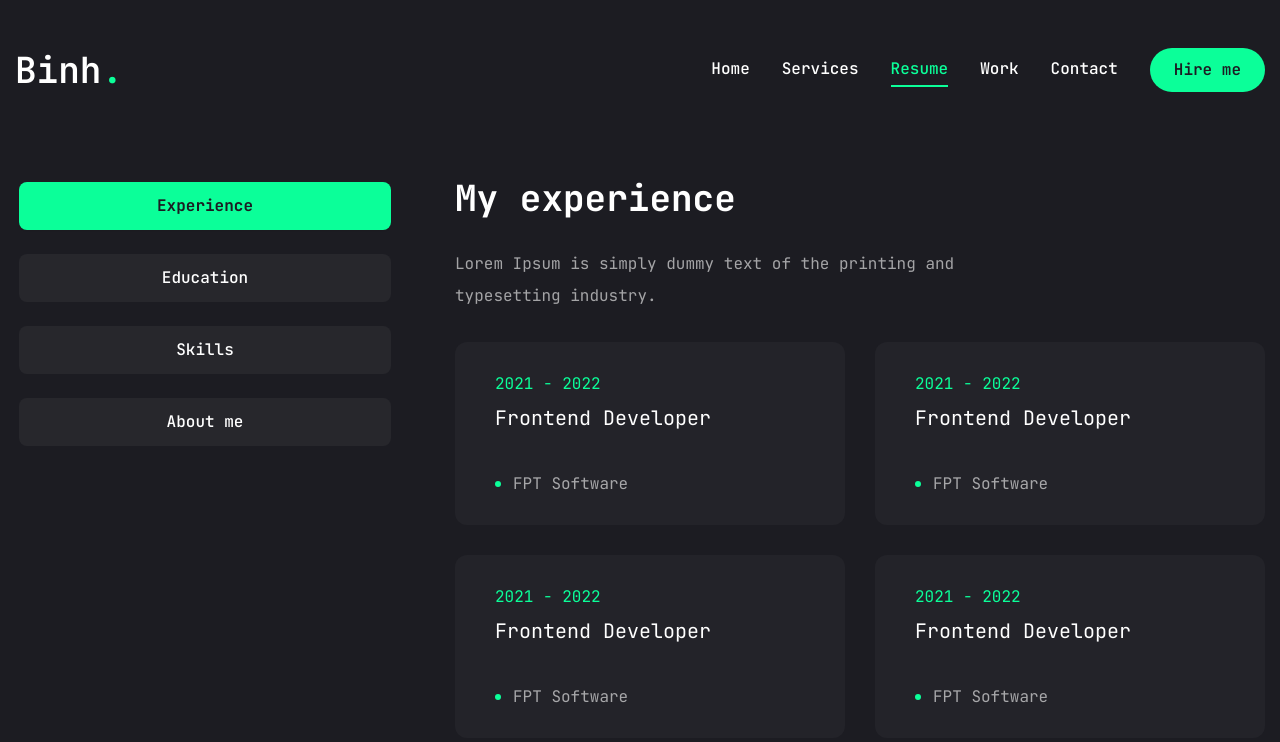
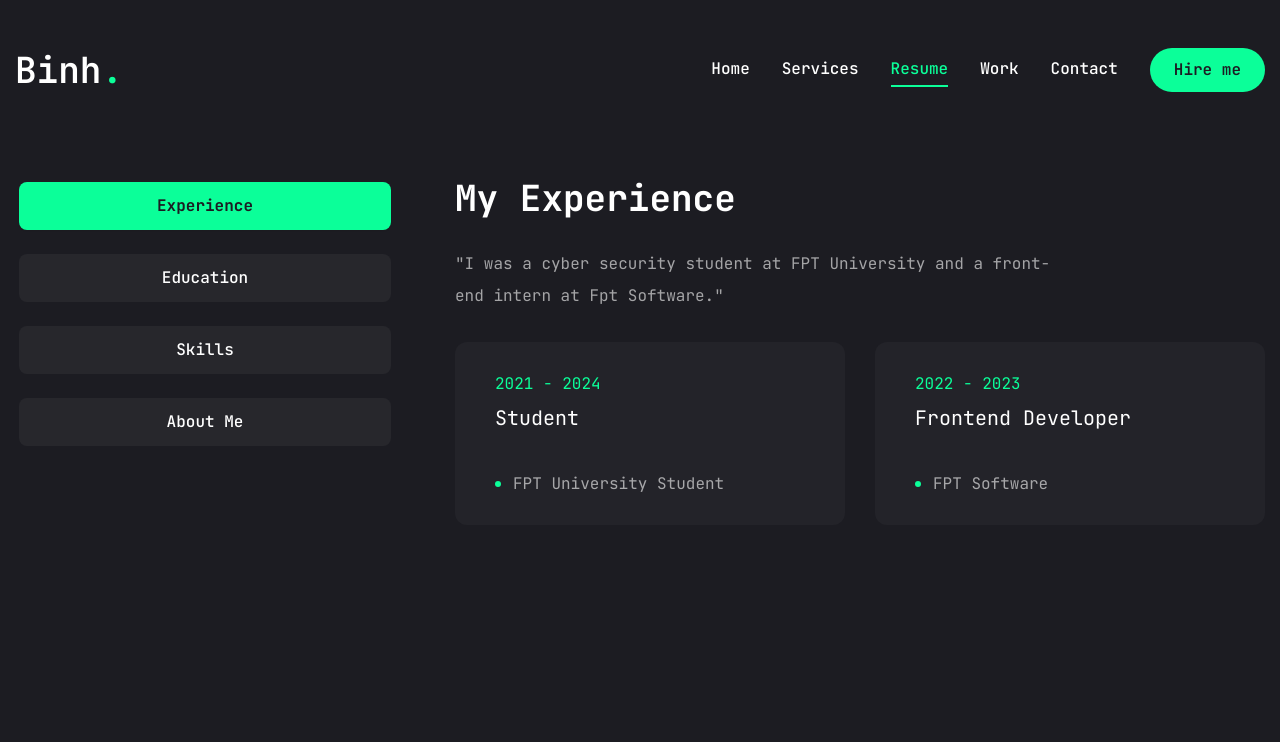
Before and after one commit to Binhchuoizzz/binh, a Next.js app: page /resume in a window 1280 px wide. Shown: the top 742 px of the page. Built offline with nearby package versions, Linux system fonts and the light colour scheme.

Commit message:
Fix bug cái email nhé

```diff
--- a/app/contact/page.jsx
+++ b/app/contact/page.jsx
@@ -7,8 +7,8 @@ import { Textarea } from "@/components/ui/textarea";
 import { Select, SelectContent, SelectGroup, SelectItem, SelectLabel, SelectTrigger, SelectValue } from "@/components/ui/select";
 
 import { FaPhoneAlt, FaEnvelope, FaMapMarkedAlt } from "react-icons/fa";
-
-
+import emailjs from 'emailjs-com';
+import React, { useRef } from 'react';
 const info = [
   {
     icon: <FaPhoneAlt />,
@@ -30,6 +30,24 @@ const info = [
 import { motion } from "framer-motion";
 
 const Contact = () => {
+  const form = useRef();
+
+  const sendEmail = (e) => {
+    e.preventDefault();
+
+    emailjs
+      .sendForm('service_t06khgk', 'template_2q5kuo5', form.current, 'c2ClFX_iXCeYdNval')
+      .then(
+        (result) => {
+          console.log(result.text);
+          alert("Email sent successfully!");
+        },
+        (error) => {
+          console.log(error.text);
+          alert("Failed to send email.");
+        }
+      );
+  };
   return (
     <motion.section
       initial={{ opacity: 0 }}
@@ -43,7 +61,7 @@ const Contact = () => {
         <div className="flex flex-col xl:flex-row gap-[30px]">
           {/* Form */}
           <div className="xl:w-[54%] order-2 xl:order-none">
-            <form className="flex flex-col gap-6 p-10 bg-[#27272c] rounded-xl">
+            <form className="flex flex-col gap-6 p-10 bg-[#27272c] rounded-xl" ref={form} onSubmit={sendEmail}>
               <h3 className="text-4xl text-accent">Let's work together</h3>
               <p className="text-white/60">Lorem ipsum dolor sit amet consectetur adipisicing elit. Cumque ipsa molestias architecto accusamus temporibus repellat? Eos excepturi consequatur saepe in temporibus vel reprehenderit, nisi dicta voluptatem adipisci blanditiis accusantium ut. </p>
               {/* Input */}
@@ -51,27 +69,31 @@ const Contact = () => {
                 <Input
                   type="firstname"
                   placeholder="Firstname"
+                  required
                 />
                 <Input
                   type="lastname"
                   placeholder="Lastname"
+                  required
                 />
                 <Input
                   type="email"
                   placeholder="Email Address"
+                  required
                 />
                 <Input
                   type="phone"
                   placeholder="Phone Number"
+                  required
                 />
               </div>
               {/* Select */}
               <Select>
                 <SelectTrigger className="w-full">
-                  <SelectValue placeholder="Select a service" />
+                  <SelectValue placeholder="Select a service" required />
                 </SelectTrigger>
                 <SelectContent>
-                  <SelectGroup>
+                  <SelectGroup >
                     <SelectLabel>Select a service</SelectLabel>
                     <SelectItem value="est">Web Development</SelectItem>
                     <SelectItem value="cst">UI/UX Design</SelectItem>
@@ -81,8 +103,9 @@ const Contact = () => {
               </Select>
               {/* textarea */}
               <Textarea
-                placeholder="Tyoe your message here..."
+                placeholder="Type your message here..."
                 className="h-[200px]"
+                required
               />
               {/* Btn */}
               <Button size="md" class="max-w-40">
--- a/app/page.jsx
+++ b/app/page.jsx
@@ -5,7 +5,6 @@ import { FiDownload } from "react-icons/fi";
 import Socials from "@/components/Socials";
 import Photo from "@/components/Photo";
 import Stats from "@/components/Stats";
-
 const Home = () => {
   return (
     <section className="h-full">
@@ -14,7 +13,7 @@ const Home = () => {
         xl:pt-8 xl:pb-24">
           {/* text */}
           <div className="text-center xl:text-left order-2 xl:order-none">
-            <span className="text-xl">Software Developer</span>
+            <span className="text-xl">Software engineer</span>
             <h1 className="h1 mb-6">
               Hello I'm <br /> <span className="text-accent">Nguyen Duc Binh</span>
             </h1>
@@ -29,7 +28,7 @@ const Home = () => {
                 size="lg"
                 className="uppercase flex items-center gap-2"
               >
-                <span>Download CV</span>
+                <span><a href="/assets/cv/cv.pdf">Download CV</a></span>
                 <FiDownload className="text-xl" />
               </Button>
               <div className="mb-8 xl:mb-0">
--- a/app/resume/page.jsx
+++ b/app/resume/page.jsx
@@ -46,38 +46,18 @@ const about = {
 // Experience Data
 const experience = {
      icon: '/assets/resume/badge.svg',
-     title: 'My experience',
-     description: 'Lorem Ipsum is simply dummy text of the printing and typesetting industry.',
+     title: 'My Experience',
+     description: '"I was a cyber security student at FPT University and a front-end intern at Fpt Software."',
      items: [
           {
-               company: "FPT Software",
-               position: "Frontend Developer",
-               duration: "2021 - 2022",
+               company: "FPT University Student",
+               position: "Student",
+               duration: "2021 - 2024",
           },
           {
                company: "FPT Software",
                position: "Frontend Developer",
-               duration: "2021 - 2022",
-          },
-          {
-               company: "FPT Software",
-               position: "Frontend Developer",
-               duration: "2021 - 2022",
-          },
-          {
-               company: "FPT Software",
-               position: "Frontend Developer",
-               duration: "2021 - 2022",
-          },
-          {
-               company: "FPT Software",
-               position: "Frontend Developer",
-               duration: "2021 - 2022",
-          },
-          {
-               company: "FPT Software",
-               position: "Frontend Developer",
-               duration: "2021 - 2022",
+               duration: "2022 - 2023",
           },
      ]
 };
@@ -85,51 +65,36 @@ const experience = {
 // Education Data
 const education = {
      icon: '/assets/resume/cap.svg',
-     title: 'My education',
-     description: 'Lorem Ipsum is simply dummy text of the printing and typesetting industry.',
+     title: 'My Education',
+     description: '"During my studies, I not only mastered the theory but also actively participated in real-life projects where I applied my knowledge to real-life situations and practiced problem-solving thinking. Thanks to that, I gained valuable experience and developed important skills to become an effective Frontend developer."',
      items: [
           {
-               institution: "FPT Software",
-               degree: "Frontend Developer",
-               duration: "2021 - 2022",
+               institution: "Van Phuc Secondary School",
+               degree: "National Math Olympiad",
+               duration: "2014 - 2016",
+          },
+          {
+               institution: "Trung Van High School",
+               degree: "City math student",
+               duration: "2017 - 2020",
+          },
+          {
+               institution: "FPT University Student",
+               degree: "Student",
+               duration: "2021 - 2024",
           },
           {
                institution: "FPT Software",
                degree: "Frontend Developer",
-               duration: "2021 - 2022",
-          },
-          {
-               institution: "FPT Software",
-               degree: "Frontend Developer",
-               duration: "2021 - 2022",
-          },
-          {
-               institution: "FPT Software",
-               degree: "Frontend Developer",
-               duration: "2021 - 2022",
-          },
-          {
-               institution: "FPT Software",
-               degree: "Frontend Developer",
-               duration: "2021 - 2022",
-          },
-          {
-               institution: "FPT Software",
-               degree: "Frontend Developer",
-               duration: "2021 - 2022",
-          },
-          {
-               institution: "FPT Software",
-               position: "Frontend Developer",
-               duration: "2021 - 2022",
+               duration: "2022 - 2023",
           },
      ]
 };
 
 // Skills Data
 const skills = {
-     title: 'My skills',
-     description: 'Lorem Ipsum is simply dummy text of the printing and typesetting industry.',
+     title: 'My Skills',
+     description: '"With the ability to write clear, structured and optimized code, I always aim to create interactive, smooth and user-friendly interfaces. I also regularly update myself with the latest trends and technologies, applying them to projects to bring about advanced, efficient and technically demanding products."',
      skillList: [
           {
                icon: <FaHtml5 />,
@@ -192,7 +157,7 @@ const Resume = () => {
                               <TabsTrigger value="experience">Experience</TabsTrigger>
                               <TabsTrigger value="education">Education</TabsTrigger>
                               <TabsTrigger value="skills">Skills</TabsTrigger>
-                              <TabsTrigger value="about">About me</TabsTrigger>
+                              <TabsTrigger value="about">About Me</TabsTrigger>
                          </TabsList>
                          {/* Content */}
                          <div className="min-h-[70vh] w-full">
--- a/app/services/page.jsx
+++ b/app/services/page.jsx
@@ -52,7 +52,7 @@ const Services = () => {
                                                   {service.num}
                                              </div>
                                              <Link
-                                                  href={service.href}
+                                                  href="/contact"
                                                   className="w-[70px] h-[70px] rounded-full bg-white
                                                   group-hover:bg-accent translate-all duration-500 flex
                                                   justify-center items-center hover:-rotate-45"
--- a/app/work/page.jsx
+++ b/app/work/page.jsx
@@ -23,7 +23,7 @@ import WorkSlideBtns from "@/components/WorkSlideBtns";
 const projects = [
      {
           num: '01',
-          category: 'frontend',
+          category: 'CVE Alerts System',
           title: 'Project 1',
           description: 'Lorem ipsum dolor sit amet consectetur, adipisicing elit. Odit ipsam maiores, rerum tenetur enim sint! Ducimus sed tenetur perspiciatis dignissimos nulla repudiandae veritatis, error incidunt ipsam est rerum perferendis? Placeat!',
           stack: [
@@ -33,7 +33,7 @@ const projects = [
           ],
           image: '/assets/work/thumb1.png',
           live: "",
-          github: "",
+          github: "https://github.com/Binhchuoiz/CapstoneProject?fbclid=IwY2xjawGbEvJleHRuA2FlbQIxMAABHVqOmlDWgA_W4Synyz8-mBr6Pf57wrjND2s7ZMQN4KfEqfFV9xdmSPoLwQ_aem_r_e2R0caa9JvUS6DRbog8A",
      },
      {
           num: '02',
--- a/package.json
+++ b/package.json
@@ -17,6 +17,7 @@
     "@radix-ui/react-tooltip": "^1.1.3",
     "class-variance-authority": "^0.7.0",
     "clsx": "^2.1.1",
+    "emailjs-com": "^3.2.0",
     "framer-motion": "^11.11.11",
     "lucide-react": "^0.454.0",
     "next": "^14.2.17",
```
Also changed, not shown: 2 other files (tests, documents, lock files or other folders).
